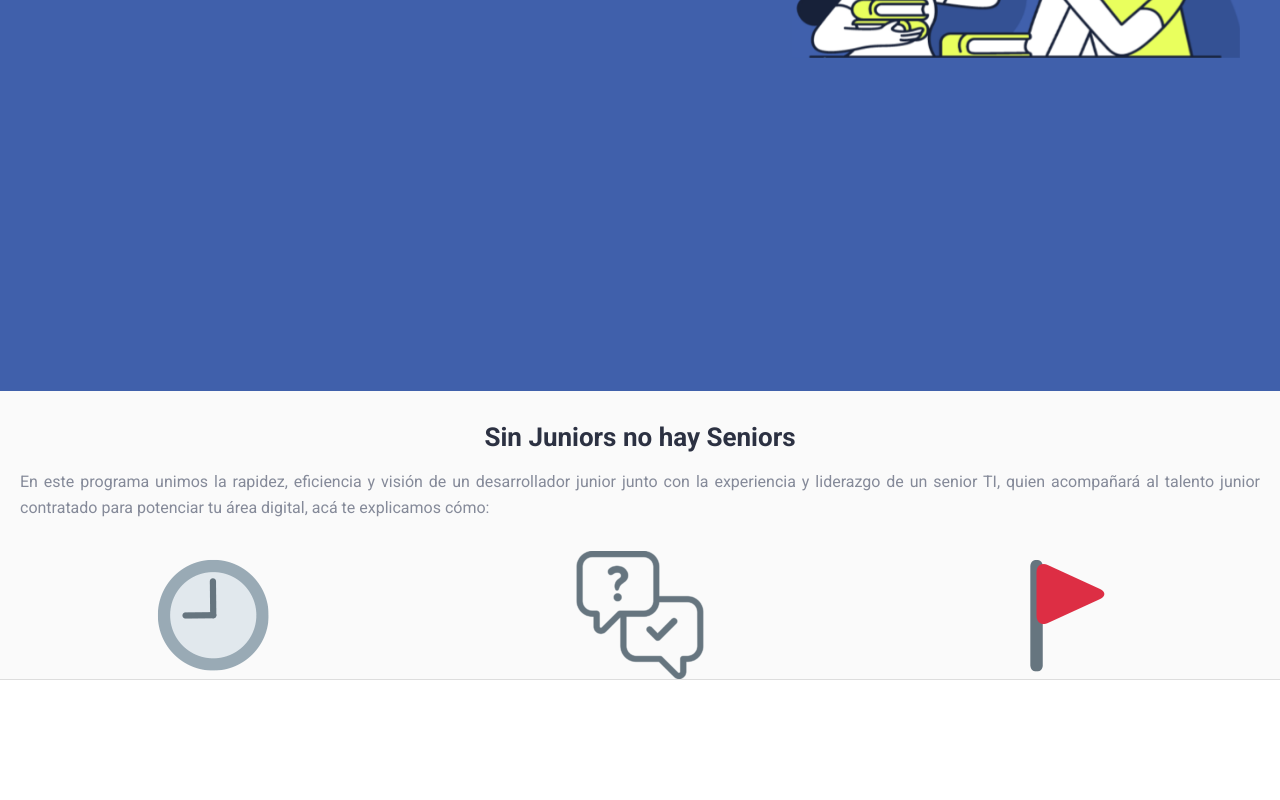
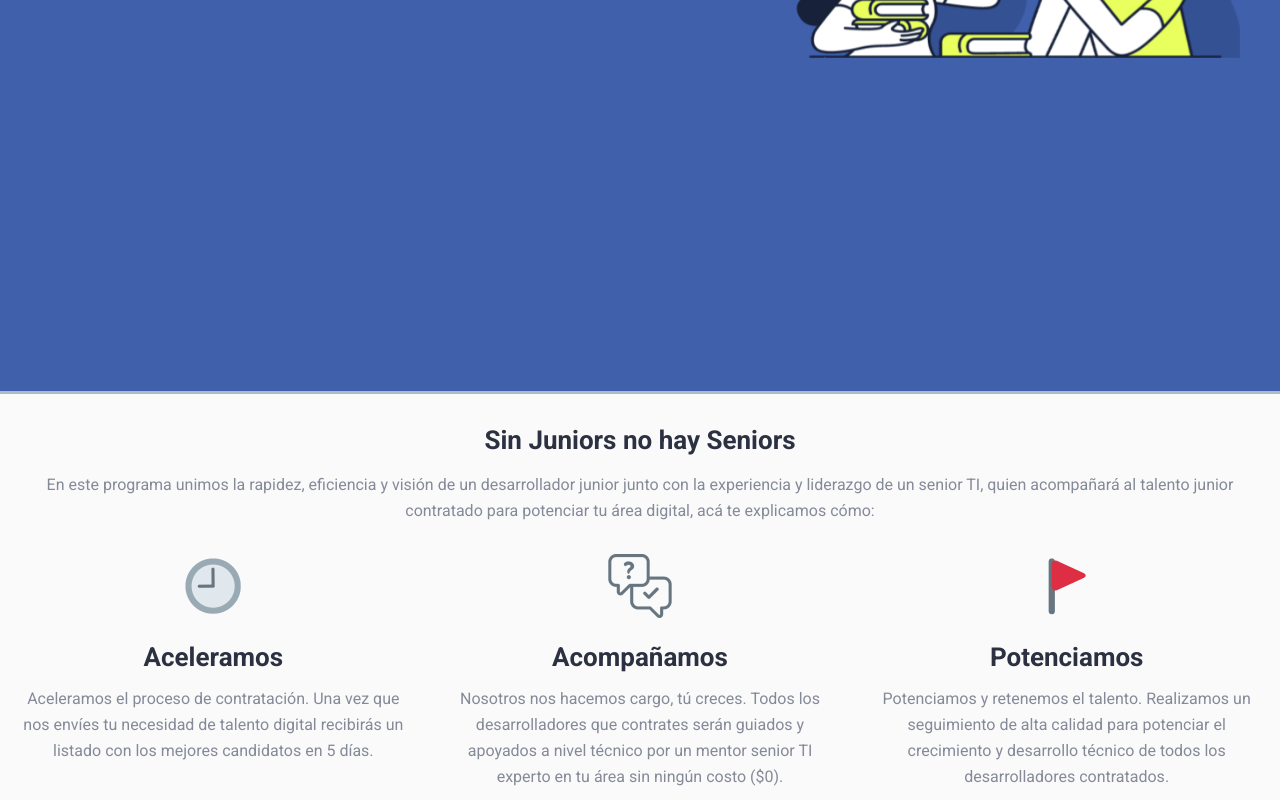
Before and after one commit to Frankiiize/DEVSAFIO, a React (Create React App) app: page / in a window 1280 px wide. Shown: the part 409-1209 px from the top of the page. Before the commit the page ends 1089 px from the top, so only its background shows below. Built offline with nearby package versions, Linux system fonts and the light colour scheme; what tw-elements would draw is missing.

Commit message:
mid section update

```diff
--- a/src/views/Index/IndexPage.js
+++ b/src/views/Index/IndexPage.js
@@ -8,6 +8,7 @@ const DefaultLayout = React.lazy(() => import("./../../layout/DefaultLayout"));
 
 const IndexPage = () => {
   return (
+    <div className="divide-y-[3px] divide-black divide-solid divide-slate-400/75">
       <div className="flex-col">
         <div className="containerWithHeader-min-height flex justify-center  bg-primary px-5 md:px-10">
           <div className="flex flex-col items-center justify-center pb-64 md:flex-row md:justify-center">
@@ -34,15 +35,43 @@ const IndexPage = () => {
           </div>
 
         </div>
+      </div>
      <div className="bg-[#fafafa] relative box-border border-b-[#dddddd] border-b-[1px] border-solid">
         <div className="text-justify p-3">
           <h1 className="text-[#2c3142] text-center text-[26px] font-[700]  mb-[9.5px] leading-[1.1] mt-[20px]">Sin Juniors no hay Seniors</h1>
-        <p className="text-justify text-[#858a99] text-[16px] leading-[26px] relative mt-0 mx-0 mb-[9.5px] box-border p-2">En este programa unimos la rapidez, eficiencia y visión de un desarrollador junior junto con la experiencia y liderazgo de un senior TI, quien acompañará al talento junior contratado para potenciar tu área digital, acá te explicamos cómo:</p>
+          <p className="text-center text-[#858a99] text-[16px] leading-[26px] relative mt-0 mx-0 mb-[9.5px] box-border p-2">En este programa unimos la rapidez, eficiencia y visión de un desarrollador junior junto con la experiencia y liderazgo de un senior TI, quien acompañará al talento junior contratado para potenciar tu área digital, acá te explicamos cómo:</p>
         </div>
         <div className='flex flex-row place-content-center justify-around content-center'>
-        <img src={reloj}/>
-        <img src={vineta}/>
-        <img src={bandera}/>
+          <div className="flex flex-col items-center box-border px-[15px] w-full">
+            <img src={reloj} className='max-w-[64px] w-[128] h-[128]'/>
+            <h2 className="font-[700] text-[26px] mt-[20px] text-[#2c3142] mb-[9.5px]">
+              Aceleramos
+            </h2>
+            <p className='text-[#858a99] text-[16px] leading-[26px] mt-0 mx-0 mb-[9.5px] text-center'>
+            Aceleramos el proceso de contratación. Una vez que nos envíes tu necesidad de talento digital recibirás un listado con los mejores candidatos en 5 días.
+            </p>
+          </div>
+          <div className="flex flex-col items-center box-border px-[15px] w-full">
+            <img src={vineta} className='max-w-[64px] w-[128] h-[128]'/>
+            <h2 className="font-[700] text-[26px] mt-[20px] text-[#2c3142] mb-[9.5px] ">
+              Acompañamos
+            </h2>
+            <p className='text-[#858a99] text-[16px] leading-[26px] mt-0 mx-0 mb-[9.5px] text-center'>
+            Nosotros nos hacemos cargo, tú creces. Todos los desarrolladores que contrates serán guiados y apoyados a nivel técnico por un mentor senior TI experto en tu área sin ningún costo ($0).
+            </p>
+
+          </div>
+
+          <div className="flex flex-col items-center box-border px-[15px] w-full">
+            <img src={bandera} className='max-w-[64px] w-[128] h-[128] '/>
+            <h2 className="font-[700] text-[26px] mt-[20px] text-[#2c3142] mb-[9.5px]">
+              Potenciamos
+            </h2>
+            <p className='text-[#858a99] text-[16px] leading-[26px] mt-0 mx-0 mb-[9.5px] text-center'>
+            Potenciamos y retenemos el talento. Realizamos un seguimiento de alta calidad para potenciar el crecimiento y desarrollo técnico de todos los desarrolladores contratados.
+            </p>
+          </div>
+
 
         </div>
       </div>
```
Lines whose indentation alone changed are shown as unchanged.
